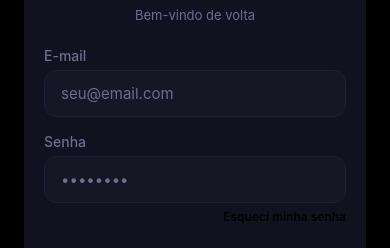
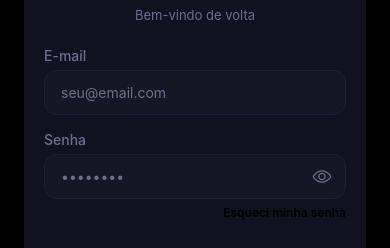
Before and after one commit to Douglas-Bezerra/FinUp, a React Native app in the folder mobileapp/: screen / in a window 390 px wide. Shown: the part 360-608 px from the top of the page. Built offline with nearby package versions, Linux system fonts and the light colour scheme.

Commit message:
adicionado pacote de ícones e implementado lógica para funcionamento de "poder ver" e "esconder" senha

```diff
--- a/mobileapp/package.json
+++ b/mobileapp/package.json
@@ -3,6 +3,7 @@
   "version": "1.0.0",
   "main": "index.ts",
   "dependencies": {
+    "@expo/vector-icons": "^15.0.2",
     "@react-native-masked-view/masked-view": "0.3.2",
     "expo": "~57.0.20",
     "expo-linear-gradient": "~57.0.2",
--- a/mobileapp/src/components/Input.tsx
+++ b/mobileapp/src/components/Input.tsx
@@ -1,4 +1,7 @@
+import { useState } from "react";
+
 import {
+  Pressable,
   StyleSheet,
   Text,
   TextInput,
@@ -8,25 +11,48 @@ import {
 
 import { colors } from "../styles/colors";
 
-interface InputProps extends TextInputProps {
+import { Ionicons } from "@expo/vector-icons";
+
+interface InputFinUpProps extends TextInputProps {
   label: string;
 }
 
-export default function Input({
+export default function InputFinUp({
   label,
+  secureTextEntry,
   ...textInputProps
-}: InputProps) {
+}: InputFinUpProps) {
+  const [showPassword, setShowPassword] = useState(false);
+
+  const isPassword = secureTextEntry === true;
+
   return (
     <View style={styles.field}>
       <Text style={styles.label}>
         {label}
       </Text>
 
-      <TextInput
-        {...textInputProps}
-        placeholderTextColor={colors.mutedForeground}
-        style={styles.input}
-      />
+      <View style={styles.inputContainer}>
+        <TextInput
+          {...textInputProps}
+          secureTextEntry={isPassword && !showPassword}
+          placeholderTextColor={colors.mutedForeground}
+          style={styles.input}
+        />
+
+        {isPassword && (
+          <Pressable
+            style={styles.eyeButton}
+            onPress={() => setShowPassword(!showPassword)}
+          >
+            <Ionicons
+              name={showPassword ? "eye-off-outline" : "eye-outline"}
+              size={20}
+              color={colors.mutedForeground}
+            />
+          </Pressable>
+        )}
+      </View>
     </View>
   );
 }
@@ -50,7 +76,20 @@ const styles = StyleSheet.create({
     borderRadius: 12,
     paddingHorizontal: 16,
     paddingVertical: 13,
+    paddingRight: 48,
     color: colors.foreground,
-    fontSize: 15,
+    fontSize: 14,
+  },
+
+  inputContainer: {
+    position: "relative",
+  },
+
+  eyeButton: {
+    position: "absolute",
+    right: 14,
+    top: 0,
+    bottom: 0,
+    justifyContent: "center",
   },
 });
```
